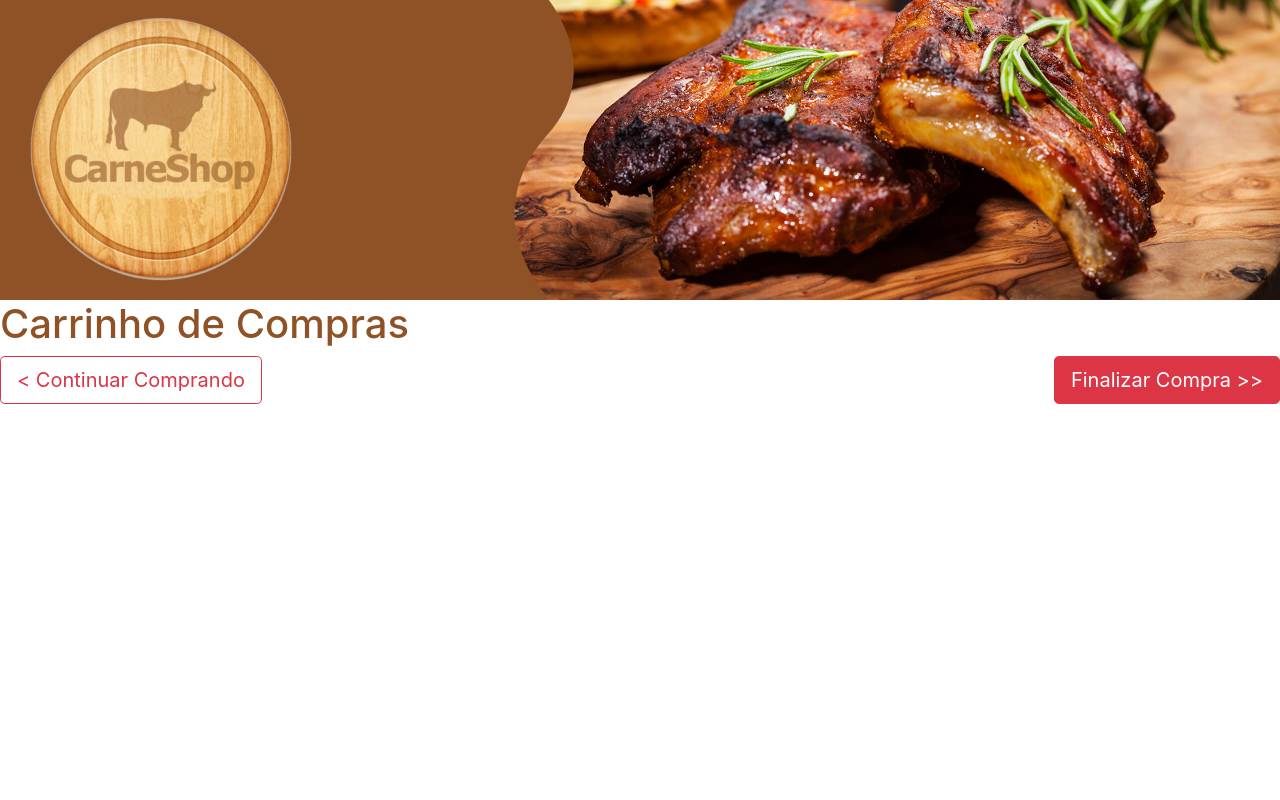
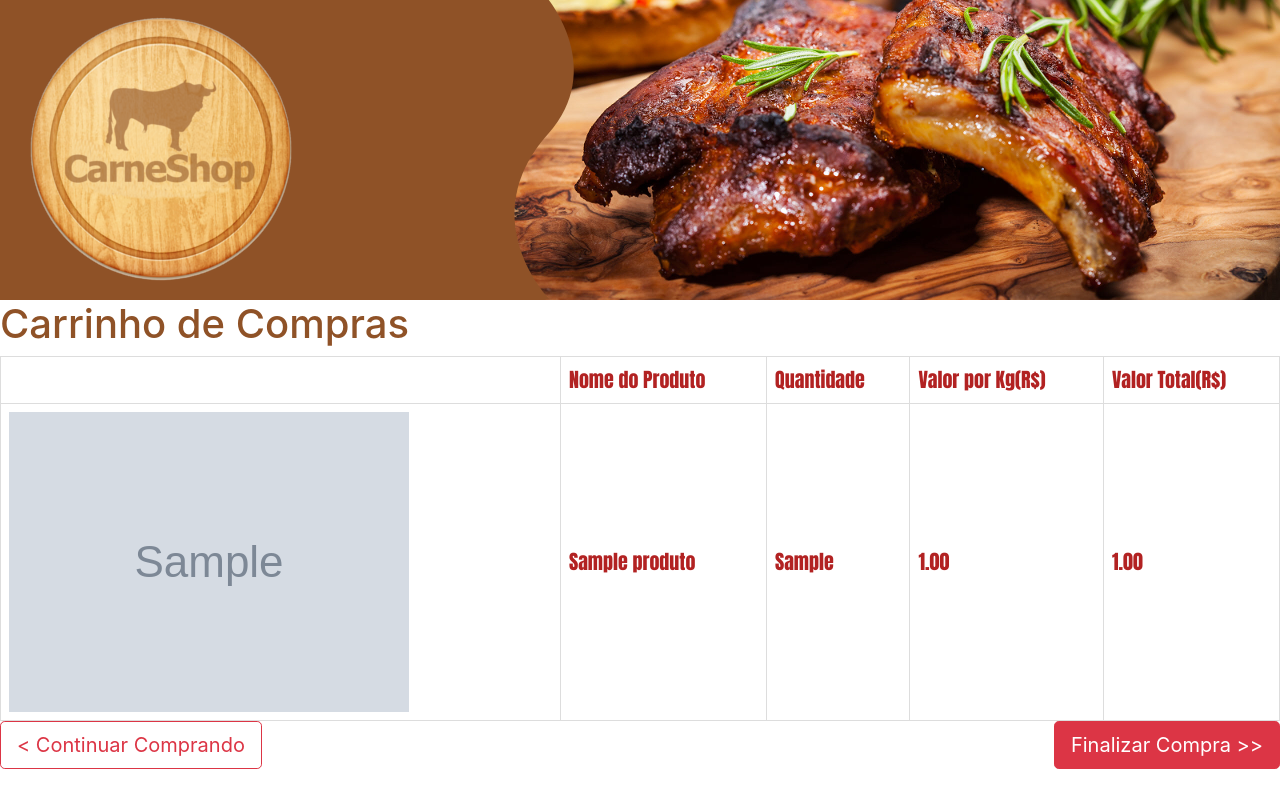
Before and after one commit to luismallmann/carneshop, a PHP site: page /carneshop/carrinho.php in a window 1280 px wide. Run offline with PHP 8.4, Linux system fonts and the light colour scheme; tables that the repository leaves empty hold one stand-in row (values such as "Sample post"); grey boxes marked "Sample" are stand-in pictures; some libraries are stand-ins or nearby versions.

Commit message:
Ajuste na tela de carrinho. Ainda não está funcional(necessário ajustar conexao com o banco e parte php)

```diff
--- a/carrinho.php
+++ b/carrinho.php
@@ -31,9 +31,55 @@ require 'btsinclude.html';
 		</div>
 	</div>
 </div>
+
+<style>
+table, th, td {
+    border: 1px solid black;
+    border-collapse: collapse;
+}
+td, th {
+    border: 1px solid #dddddd;
+    text-align: left;
+    padding: 8px;
+</style>
+
 </head>
 <body>
 <h1><font color="#8f5227"> Carrinho de Compras </font></h1>
+<div>
+<?php
+	    $produto = lista();
+        if ($produto != null && count($produto) > 0) {
+        	echo "<div align='center'>";
+            echo "<table style='width:100%'>";
+            echo "<tr style='text-align: center; padding: 0px 0px 0px; color: #B22222; font-size: 20px; font-family: Impact, fantasy;'>";
+            echo "<th></th><th>Nome do Produto</th><th>Quantidade</th><th>Valor por Kg(R$)</th><th>Valor Total(R$)</th>";
+            echo"<tr>";
+            foreach ($produto as $cat) {
+                echo "<tr style='text-align: center; padding: 0px 0px 0px; color: #B22222; font-size: 20px; font-family: Impact, fantasy;'>";
+	                echo "<td><img src='imgproduto/" . $cat["imgprod"]."'/></td>";
+                	echo "<td>". $cat['nomprod']."</td>";
+                	echo "<td>". $cat["desprod"] . "</td>";
+                   	echo "<td>".$cat["valprod"]."</td>";
+                   	echo "<td>".$cat["valprod"]."</td>";
+                echo "</tr>";
+            }
+            echo "</table>";
+            echo "</div>";
+        }
+        else {
+            echo "Não existem produtos cadastrados!";
+        }
+
+
+        //necessario ajustar a parte php
+        ?>
+
+
+
+
+
+</div>
 
 
 	<div class="row">
```
Also changed, not shown: imgproduto/3c7eda2306ca49afc2653942938b62a1.jpg (added).
